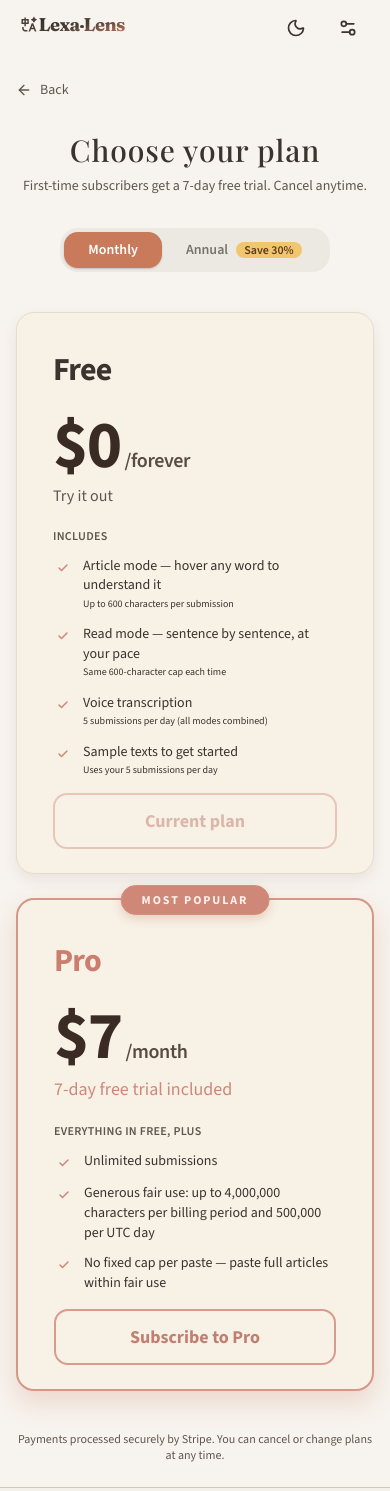
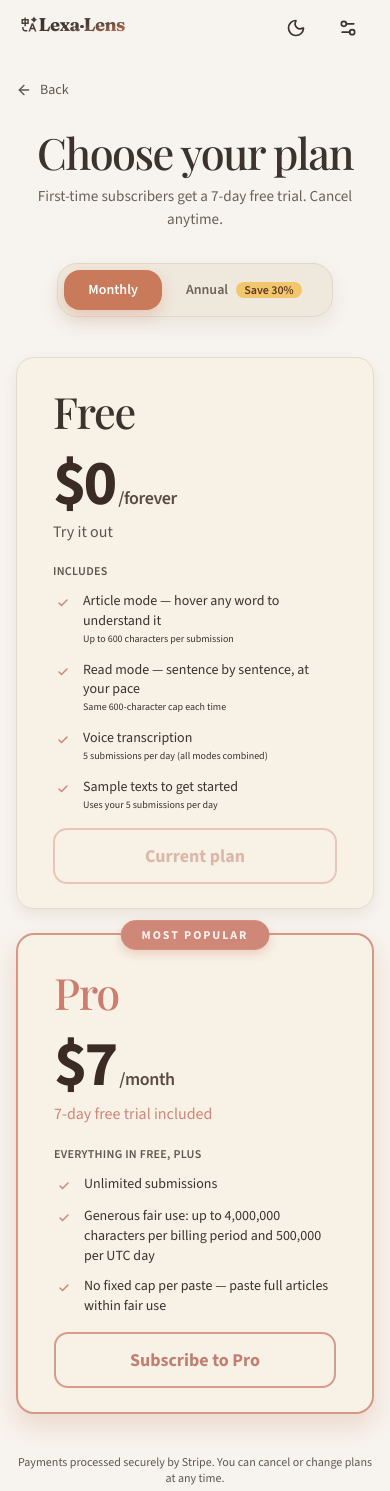
Before and after one commit to johnlaidler267/spanish-context-translator, a React (Vite) app: page /upgrade in a window 390 px wide. Shown: the top 1491 px of the page. Built offline with nearby package versions, Linux system fonts and the light colour scheme; no server answers; a web font is replaced by a local one.

Commit message:
Refine responsive layout and pricing page styling

```diff
--- a/src/App.tsx
+++ b/src/App.tsx
@@ -695,6 +695,7 @@ export default function App() {
               onThemeChange={setReadingTheme}
               displayName={displayName}
               sidebarDisabled={appState === "loading"}
+              showHeader={appState !== "reading"}
             />
           }
         >
--- a/src/components/landing-shell-layout.tsx
+++ b/src/components/landing-shell-layout.tsx
@@ -23,6 +23,7 @@ type LandingShellLayoutProps = {
   onThemeChange: (theme: ReadingTheme) => void
   displayName: string
   sidebarDisabled: boolean
+  showHeader?: boolean
 }
 
 export function LandingShellLayout({
@@ -30,6 +31,7 @@ export function LandingShellLayout({
   onThemeChange,
   displayName,
   sidebarDisabled,
+  showHeader = true,
 }: LandingShellLayoutProps) {
   const [mobileSidebarOpen, setMobileSidebarOpen] = useState(false)
   const [sidebarInsetPx, setSidebarInsetPx] = useState(0)
@@ -58,6 +60,7 @@ export function LandingShellLayout({
         displayName={displayName}
       />
       <div className="flex min-h-0 min-w-0 flex-1 flex-col max-md:min-h-0 max-md:flex-1">
+        {showHeader ? (
           <MainHeader
             theme={theme}
             onThemeChange={onThemeChange}
@@ -67,6 +70,7 @@ export function LandingShellLayout({
             onMenuClick={() => setMobileSidebarOpen(true)}
             contentInsetLeftPx={sidebarInsetPx}
           />
+        ) : null}
         <Outlet context={outletContext} />
       </div>
     </div>
--- a/src/components/landing-sidebar.tsx
+++ b/src/components/landing-sidebar.tsx
@@ -303,7 +303,7 @@ export function LandingSidebar({
 
       <div
         className={cn(
-          "mt-auto flex w-full shrink-0 flex-col border-t border-border/60 bg-background pb-[max(0.25rem,env(safe-area-inset-bottom,0px))]",
+          "mt-auto flex w-full shrink-0 flex-col border-t border-border/60 bg-background pb-[env(safe-area-inset-bottom,0px)] md:pb-0",
         )}
       >
         <div className={cn("p-3 pb-2", compactRail && "px-2")}>
--- a/src/index.css
+++ b/src/index.css
@@ -845,10 +845,38 @@ article span {
   border: 1px solid rgba(0, 0, 0, 0.1);
   box-shadow: 0 8px 28px rgba(0, 0, 0, 0.12);
 }
+.char-limit-tip::before,
+.char-limit-tip::after {
+  content: "";
+  position: absolute;
+  left: 24px;
+  width: 12px;
+  height: 12px;
+  transform: rotate(45deg);
+}
+.char-limit-tip::before {
+  bottom: -7px;
+  background: #ffffff;
+  border-right: 1px solid rgba(0, 0, 0, 0.1);
+  border-bottom: 1px solid rgba(0, 0, 0, 0.1);
+}
+.char-limit-tip::after {
+  bottom: -8px;
+  z-index: -1;
+  box-shadow: 6px 6px 14px rgba(0, 0, 0, 0.06);
+}
 .dark .char-limit-tip {
   background: #1a1a1a;
   border-color: rgba(255, 255, 255, 0.12);
   box-shadow: 0 8px 28px rgba(0, 0, 0, 0.45);
+}
+.dark .char-limit-tip::before {
+  background: #1a1a1a;
+  border-right-color: rgba(255, 255, 255, 0.12);
+  border-bottom-color: rgba(255, 255, 255, 0.12);
+}
+.dark .char-limit-tip::after {
+  box-shadow: 6px 6px 14px rgba(0, 0, 0, 0.3);
 }
 .char-limit-tip-text {
   margin: 0 0 10px;
--- a/src/pages/upgrade.tsx
+++ b/src/pages/upgrade.tsx
@@ -503,16 +503,16 @@ function BillingToggle({
 
   return (
     <div className="mb-10 flex justify-center font-sans text-sm">
-      <div className="inline-flex items-center rounded-[18px] bg-[#ece9e3] p-1 dark:bg-[#2a2926]">
+      <div className="inline-flex items-center rounded-[20px] border border-[#e2d7c7] bg-[#efe8dd]/95 p-1.5 shadow-[0_8px_20px_rgba(76,56,39,0.08)] dark:border-border/70 dark:bg-[#2a2926]">
           <button
             type="button"
             onClick={() => onChange("monthly")}
             aria-pressed={interval === "monthly"}
             className={cn(
-              "rounded-[14px] px-6 py-2 font-semibold transition-colors",
+              "rounded-[16px] px-6 py-2.5 font-semibold transition-colors",
               interval === "monthly"
-                ? "bg-[#c97a5a] text-white shadow-[0_1px_2px_rgba(0,0,0,0.18)]"
-                : "text-[#76736d] hover:text-[#4d4a45] dark:text-[#9b968c] dark:hover:text-[#c9c4ba]",
+                ? "bg-[#c97a5a] text-white shadow-[0_6px_14px_rgba(201,122,90,0.28)]"
+                : "text-[#6f6258] hover:text-[#3f352f] dark:text-[#9b968c] dark:hover:text-[#c9c4ba]",
             )}
           >
             Monthly
@@ -522,10 +522,10 @@ function BillingToggle({
             onClick={() => onChange("annual")}
             aria-pressed={interval === "annual"}
             className={cn(
-              "inline-flex items-center gap-2 rounded-[14px] px-6 py-2 font-semibold transition-colors",
+              "inline-flex items-center gap-2 rounded-[16px] px-6 py-2.5 font-semibold transition-colors",
               interval === "annual"
-                ? "bg-[#c97a5a] text-white shadow-[0_1px_2px_rgba(0,0,0,0.18)]"
-                : "text-[#76736d] hover:text-[#4d4a45] dark:text-[#9b968c] dark:hover:text-[#c9c4ba]",
+                ? "bg-[#c97a5a] text-white shadow-[0_6px_14px_rgba(201,122,90,0.28)]"
+                : "text-[#6f6258] hover:text-[#3f352f] dark:text-[#9b968c] dark:hover:text-[#c9c4ba]",
             )}
           >
             <span>Annual</span>
@@ -922,10 +922,10 @@ export default function UpgradePage() {
 
           {/* Header */}
           <div className="mb-8 text-center">
-            <h1 className="font-serif text-3xl md:text-4xl font-medium text-foreground">
+            <h1 className="font-display text-[2.7rem] font-medium leading-[0.96] tracking-[-0.035em] text-foreground md:text-[3.35rem]">
               Choose your plan
             </h1>
-            <p className="mt-2 text-muted-foreground font-sans text-sm">
+            <p className="mt-3 text-[0.95rem] text-[#6b615a] font-sans dark:text-muted-foreground">
               {(() => {
                 const days = getTier("pro").trialDays
                 return days > 0
@@ -1093,16 +1093,16 @@ export default function UpgradePage() {
                       */}
                       <div
                         className={cn(
-                          "flex items-center gap-3 mb-3 flex-wrap",
+                          "mb-3 flex items-end gap-3 flex-wrap",
                           isFree ? "text-muted-foreground" : "text-foreground",
                         )}
                       >
                         <span
                           className={
-                            "min-w-0 font-sans tracking-tight " +
+                            "min-w-0 font-display leading-none tracking-[-0.03em] " +
                             (isPro
-                              ? "text-[2rem] md:text-[2.2rem] font-bold text-[#cb7d6e] dark:text-foreground"
-                              : "text-[2rem] md:text-[2.2rem] font-bold text-foreground")
+                              ? "text-[2.7rem] md:text-[3rem] font-medium text-[#cb7d6e] dark:text-foreground"
+                              : "text-[2.7rem] md:text-[3rem] font-medium text-foreground")
                           }
                         >
                           {isPro ? "Pro" : tier.name}
@@ -1113,23 +1113,23 @@ export default function UpgradePage() {
                       {id === "pro" ? (
                         <>
                           <CardTitle className="flex items-baseline gap-1">
-                            <span className="text-[4.2rem] leading-none font-black font-sans tracking-tight text-[#3a2b24] dark:text-foreground">
+                            <span className="text-[4rem] leading-none font-black font-sans tracking-[-0.05em] text-[#3a2b24] dark:text-foreground md:text-[4.35rem]">
                               {formatPrice(
                                 interval === "annual"
                                   ? tier.pricing.annual.amountCents
                                   : tier.pricing.monthly.amountCents,
                               )}
                             </span>
-                            <span className="text-xl font-semibold text-[#5a4b42] dark:text-muted-foreground">
+                            <span className="text-lg font-semibold text-[#5a4b42] dark:text-muted-foreground md:text-xl">
                               {interval === "annual" ? "/year" : "/month"}
                             </span>
                           </CardTitle>
                           {tier.trialDays > 0 && interval === "monthly" ? (
-                            <p className="mt-1 text-lg font-medium text-[#cf8778] dark:text-primary">
+                            <p className="mt-2 text-base font-medium text-[#cf8778] dark:text-primary md:text-[1.05rem]">
                               {tier.trialDays}-day free trial included
                             </p>
                           ) : (
-                            <p className="text-xs text-muted-foreground font-sans mt-1 md:whitespace-nowrap">
+                            <p className="mt-2 text-[0.78rem] text-muted-foreground font-sans md:whitespace-nowrap">
                               {formatAnnualMonthlyEquivalent("pro")}/mo · billed annually — two months free
                               {tier.pricing.annual.savingsPercent > 0 && (
                                 <span className="ml-1.5 text-primary font-medium">
@@ -1143,16 +1143,16 @@ export default function UpgradePage() {
                       ) : (
                         <>
                           <CardTitle className="flex items-baseline gap-1">
-                            <span className="text-[4.2rem] leading-none font-black font-sans tracking-tight text-[#3a2b24] dark:text-foreground">
+                            <span className="text-[4rem] leading-none font-black font-sans tracking-[-0.05em] text-[#3a2b24] dark:text-foreground md:text-[4.35rem]">
                               {nonProPrice}
                             </span>
-                            <span className="text-xl font-semibold text-[#5a4b42] dark:text-muted-foreground">
+                            <span className="text-lg font-semibold text-[#5a4b42] dark:text-muted-foreground md:text-xl">
                               /forever
                             </span>
                           </CardTitle>
 
                           {interval === "annual" && pricing.amountCents > 0 && (
-                            <p className="text-xs text-muted-foreground font-sans mt-0.5 md:whitespace-nowrap">
+                            <p className="mt-2 text-[0.78rem] text-muted-foreground font-sans md:whitespace-nowrap">
                               {formatAnnualMonthlyEquivalent(id)}/mo · billed annually
                               {tier.pricing.annual.savingsPercent > 0 && (
                                 <span className="ml-1.5 text-primary font-medium">
@@ -1166,7 +1166,7 @@ export default function UpgradePage() {
                       )}
 
                       {tier.tagline ? (
-                        <CardDescription className="mt-1 text-base font-medium text-[#5f5450] dark:text-muted-foreground">
+                        <CardDescription className="mt-3 text-[1rem] font-sans font-medium leading-snug text-[#5f5450] dark:text-muted-foreground">
                           {tier.tagline}
                         </CardDescription>
                       ) : null}
```
Also changed, not shown: src/components/landing-screen.tsx (+46 -5 lines), src/pages/discover/index.tsx (+4 -4 lines). Lines whose indentation alone changed are shown as unchanged.
